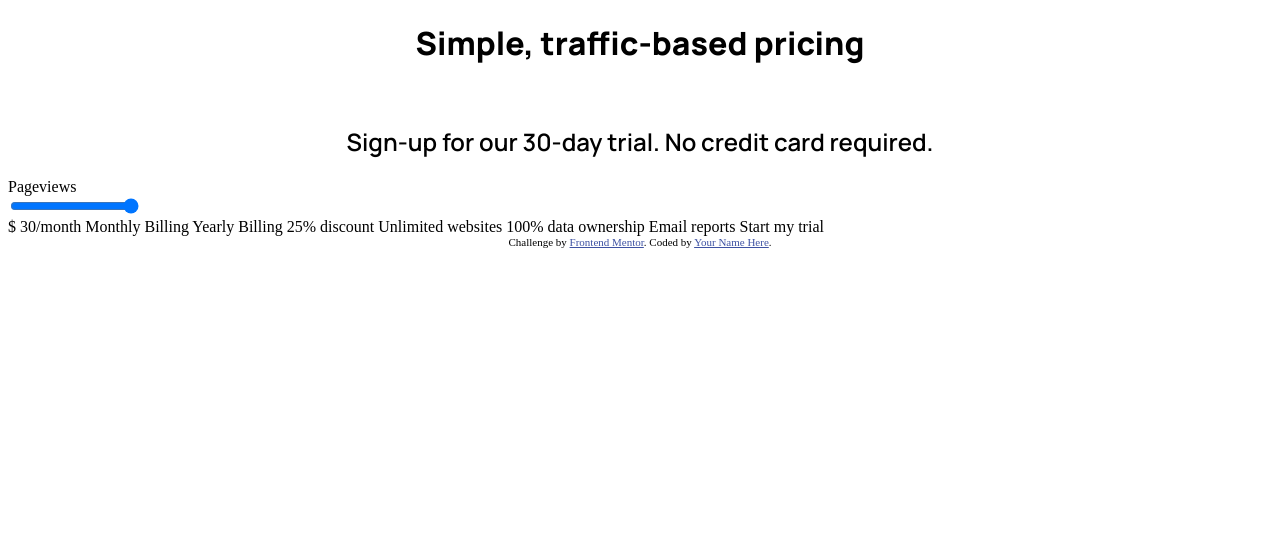
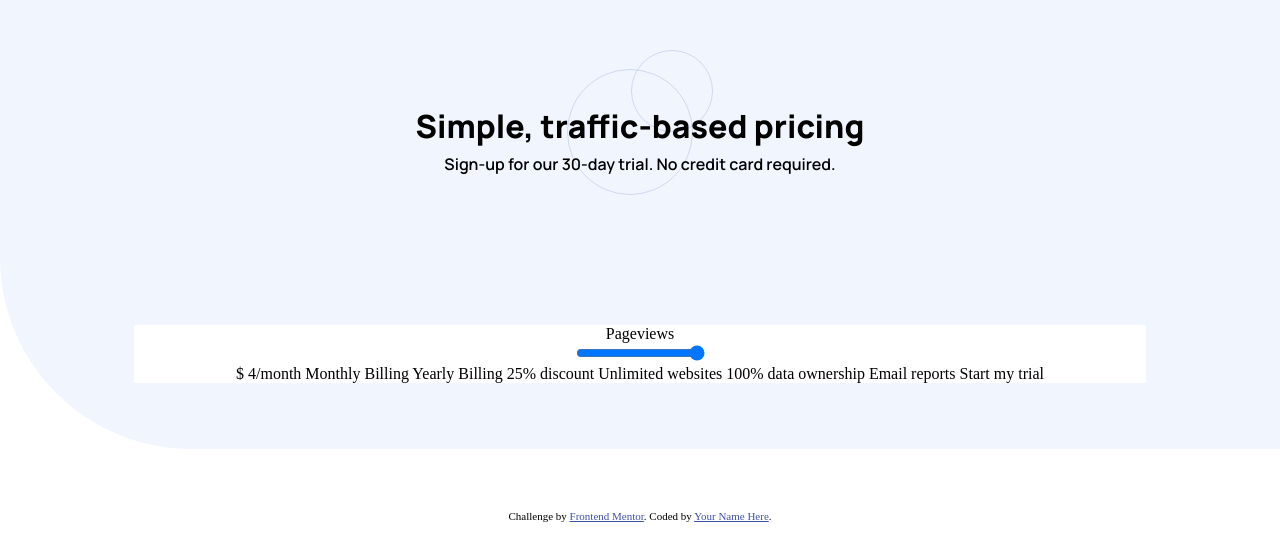
Before and after one commit to ellen0leary/interactive-pricing-component, a plain HTML site: page index.html in a window 1280 px wide. Drawn offline with Linux system fonts and the light colour scheme.

Commit message:
background and header done

```diff
--- a/app/css/stylesheet.css
+++ b/app/css/stylesheet.css
@@ -1,15 +1,36 @@
-h1, h2 {
+h1, h4 {
     font-family: 'Manrope', sans-serif;
 }
 
 h1 {
     font-weight: 800;
+    margin-top: 50px;
+    margin-bottom: 0px;
 }
 
-h2 {
+h4 {
     font-weight: 600;
+    margin-top:5px;
 }
 
+body {
+    background-image: url(../images/bg-pattern.svg);
+    background-repeat: no-repeat;
+}
 .heading {
+    margin-top: 50px;
+    position: relative;
+  text-align: center;
+}
+
+.heading-text {
+    position: absolute;
+  top: 50%;
+  left: 50%;
+  transform: translate(-50%, -50%);
+}
+.card {
     text-align: center;
+    background-color: white;
+    margin: 10%
 }
--- a/index.html
+++ b/index.html
@@ -4,11 +4,11 @@
   <meta charset="UTF-8">
   <meta name="viewport" content="width=device-width, initial-scale=1.0"> <!-- displays site properly based on user's device -->
 
-  <link rel="icon" type="image/png" sizes="32x32" href="./images/favicon-32x32.png">
+  <link rel="icon" type="image/png" sizes="32x32" href="./ app/images/favicon-32x32.png">
   <link rel="preconnect" href="https://fonts.gstatic.com">
   <!-- google font link -->
   <link href="https://fonts.googleapis.com/css2?family=Manrope:wght@600;800&display=swap" rel="stylesheet">
-  <!-- <script src = "app/js/slider.js"></script> -->
+  <script src = "./app/js/slider.js"></script>
   <link rel="stylesheet" href="./app/css/stylesheet.css">
 
   <title>Frontend Mentor | Interactive pricing component</title>
@@ -21,15 +21,19 @@
 </head>
 <body>
   <div class="heading">
-  <h1>Simple, traffic-based pricing</h1> <br>
-  <h2>Sign-up for our 30-day trial. No credit card required.</h2>
-  </div>
- <div>
+    <img src="app/images/pattern-circles.svg">
+    <div class="heading-text">
+  <h1>Simple, traffic-based pricing</h1>
+  <h4>Sign-up for our 30-day trial. No credit card required.</h4>
+  </div></div>
+
+ <div class="card">
   Pageviews
   <div class="slidercontainer">
-    <input type="range" min="1" max="30" value="50"class="slider" id="value">
+    <input type="range" min="0" max="4" value="50"class="slider" id="value">
+    <span>  </span>
   </div>
-  $ <span id="out-put"></span>/month
+  $ <span id="out-put">8</span>/month
 
   Monthly Billing
   Yearly Billing 25% discount
```
Also changed, not shown: app/images/bg-pattern.svg (renamed from images/bg-pattern.svg), app/images/favicon-32x32.png (renamed from images/favicon-32x32.png), app/images/icon-check.svg (renamed from images/icon-check.svg), app/images/icon-slider.svg (renamed from images/icon-slider.svg), app/images/pattern-circles.svg (renamed from images/pattern-circles.svg).
